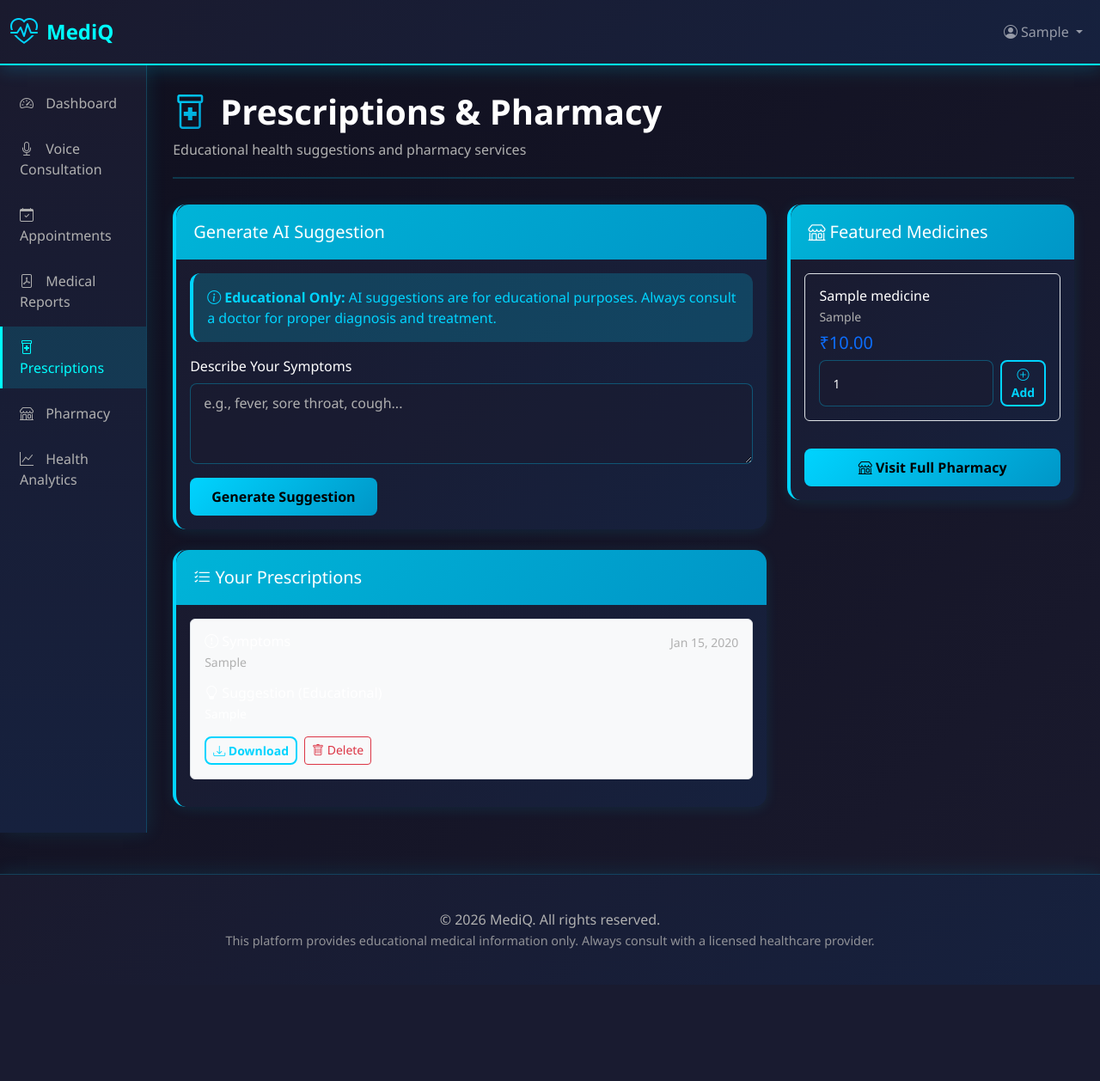
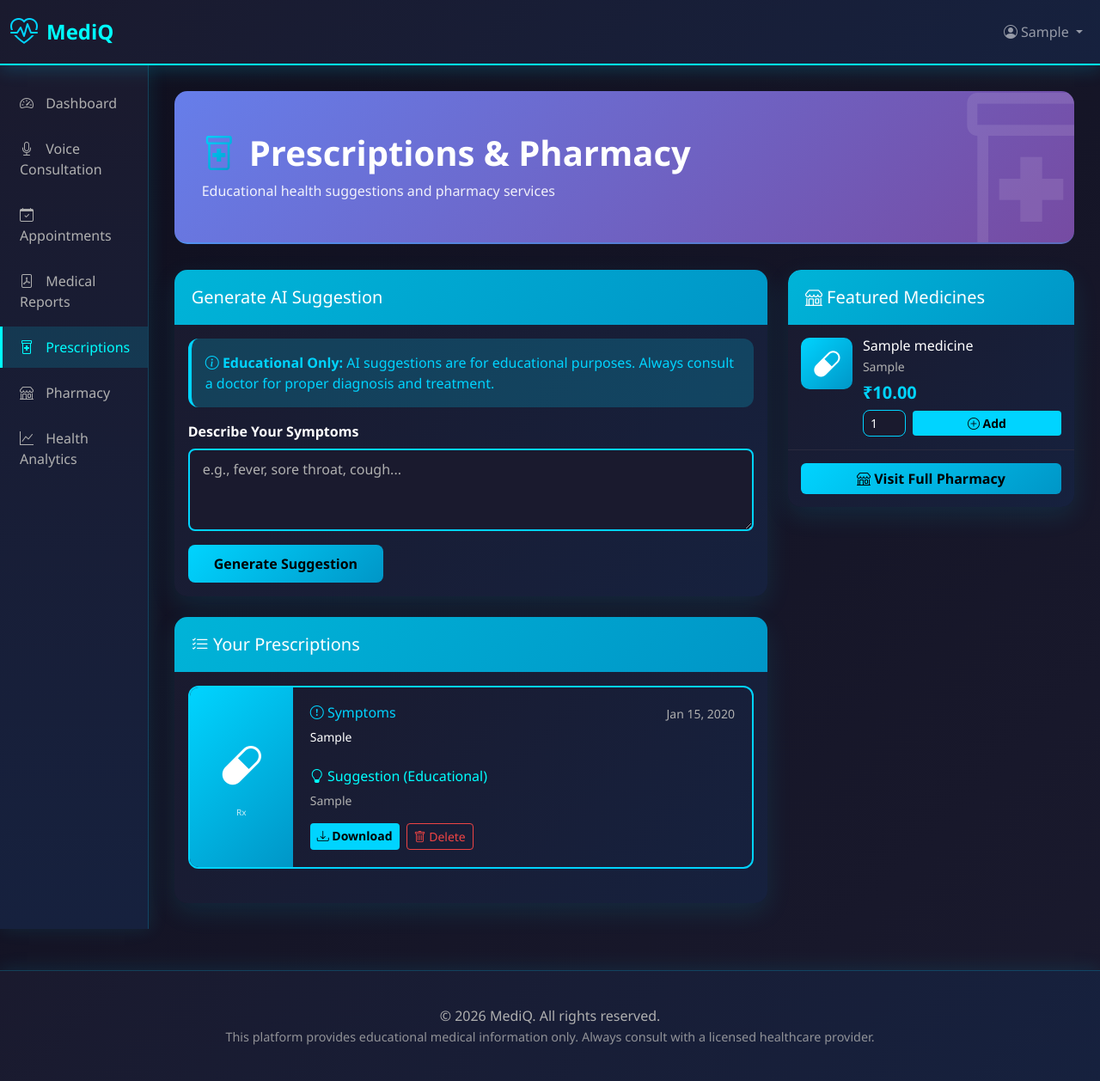
Before and after one commit to satyamp18/AI-MediQ, a Django app: page /prescriptions/ in a window 1280 px wide. Shown: the whole page at 86% size. Before the commit the page ends 1146 px from the top, so only its background shows below. Run offline with Django 5.2, Linux system fonts and the light colour scheme; a user stored in the database is signed in; tables that the repository leaves empty hold one stand-in row (values such as "Sample post").

Commit message:
feat: Add attractive images and enhanced styling to prescription section

```diff
--- a/templates/healthcare/prescriptions.html
+++ b/templates/healthcare/prescriptions.html
@@ -3,31 +3,35 @@
 {% block title %}Prescriptions - MediQ{% endblock %}
 
 {% block content %}
-<div class="page-header">
-    <h1>
+<div class="page-header" style="position: relative; background: linear-gradient(135deg, #667eea 0%, #764ba2 100%); padding: 3rem 2rem; border-radius: 15px; overflow: hidden;">
+    <div style="position: absolute; right: -50px; top: -50px; opacity: 0.1;">
+        <i class="bi bi-prescription2" style="font-size: 200px;"></i>
+    </div>
+    <h1 style="color: white; position: relative; z-index: 1;">
         <i class="bi bi-prescription2"></i>
         Prescriptions & Pharmacy
     </h1>
-    <p class="text-muted">Educational health suggestions and pharmacy services</p>
+    <p style="color: rgba(255,255,255,0.9); position: relative; z-index: 1;">Educational health suggestions and pharmacy services</p>
 </div>
 
 <div class="row">
     <div class="col-lg-8">
-        <div class="card mb-4">
-            <div class="card-header">
-                <h5 class="mb-0"><i class="bi bi-wand2"></i> Generate AI Suggestion</h5>
+        <!-- AI Suggestion Card with Icon -->
+        <div class="card mb-4" style="border: none; box-shadow: 0 10px 30px rgba(0, 212, 255, 0.1); border-radius: 15px;">
+            <div class="card-header" style="background: linear-gradient(135deg, #00d4ff 0%, #0096c7 100%); border: none; border-radius: 15px 15px 0 0;">
+                <h5 class="mb-0" style="color: white;"><i class="bi bi-wand2"></i> Generate AI Suggestion</h5>
             </div>
             <div class="card-body">
-                <div class="alert alert-info mb-3">
+                <div class="alert alert-info mb-3" style="background-color: #e3f2fd; border-left: 4px solid #00d4ff;">
                     <i class="bi bi-info-circle"></i> <strong>Educational Only:</strong> AI suggestions are for educational purposes. Always consult a doctor for proper diagnosis and treatment.
                 </div>
                 <form method="POST" action="">
                     {% csrf_token %}
                     <div class="mb-3">
-                        <label class="form-label">Describe Your Symptoms</label>
-                        <textarea class="form-control" name="symptoms" rows="3" placeholder="e.g., fever, sore throat, cough..." required></textarea>
+                        <label class="form-label" style="font-weight: 600; color: #ffffff;">Describe Your Symptoms</label>
+                        <textarea class="form-control" name="symptoms" rows="3" placeholder="e.g., fever, sore throat, cough..." required style="background-color: #1a1a2e; border: 2px solid #00d4ff; color: #ffffff;"></textarea>
                     </div>
-                    <button type="submit" class="btn btn-primary">
+                    <button type="submit" class="btn btn-primary" style="background: linear-gradient(135deg, #00d4ff 0%, #0096c7 100%); border: none; padding: 10px 30px; font-weight: 600;">
                         <i class="bi bi-sparkles"></i> Generate Suggestion
                     </button>
                 </form>
@@ -38,68 +42,100 @@
         <div class="alert alert-danger">{{ error }}</div>
         {% endif %}
 
-        <div class="card">
-            <div class="card-header">
-                <h5 class="mb-0"><i class="bi bi-list-check"></i> Your Prescriptions</h5>
+        <!-- Prescriptions List with Images -->
+        <div class="card" style="border: none; box-shadow: 0 10px 30px rgba(0, 212, 255, 0.1); border-radius: 15px;">
+            <div class="card-header" style="background: linear-gradient(135deg, #00d4ff 0%, #0096c7 100%); border: none; border-radius: 15px 15px 0 0;">
+                <h5 class="mb-0" style="color: white;"><i class="bi bi-list-check"></i> Your Prescriptions</h5>
             </div>
             <div class="card-body">
                 {% if prescriptions %}
                     {% for presc in prescriptions %}
-                    <div class="border rounded p-3 mb-3" style="background-color: #f8f9fa;">
-                        <div class="d-flex justify-content-between align-items-start mb-2">
-                            <div>
-                                <h6 class="mb-1"><i class="bi bi-exclamation-circle"></i> Symptoms</h6>
-                                <p class="small text-muted mb-2">{{ presc.symptoms }}</p>
+                    <div class="prescription-item mb-4" style="background: linear-gradient(135deg, #1a1a2e 0%, #16213e 100%); border: 2px solid #00d4ff; border-radius: 12px; overflow: hidden; display: flex; align-items: stretch;">
+                        <!-- Image Section -->
+                        <div style="width: 120px; min-width: 120px; background: linear-gradient(135deg, #00d4ff 0%, #0096c7 100%); display: flex; align-items: center; justify-content: center; flex-shrink: 0;">
+                            <div style="text-align: center; color: white;">
+                                <i class="bi bi-capsule" style="font-size: 48px; display: block; margin-bottom: 5px;"></i>
+                                <small style="font-size: 10px; opacity: 0.8;">Rx</small>
                             </div>
-                            <small class="text-muted">{{ presc.created_at|date:'M d, Y' }}</small>
+                        </div>
+
+                        <!-- Content Section -->
+                        <div style="flex: 1; padding: 20px;">
+                            <div class="d-flex justify-content-between align-items-start mb-3">
+                                <div style="flex: 1;">
+                                    <h6 style="color: #00d4ff; margin-bottom: 8px;"><i class="bi bi-exclamation-circle"></i> Symptoms</h6>
+                                    <p class="small" style="color: #ffffff; margin-bottom: 10px;">{{ presc.symptoms }}</p>
+                                </div>
+                                <small style="color: #b0b0b0; white-space: nowrap; margin-left: 15px;">{{ presc.created_at|date:'M d, Y' }}</small>
                             </div>
 
                             <div class="mb-3">
-                            <h6 class="mb-1"><i class="bi bi-lightbulb"></i> Suggestion (Educational)</h6>
-                            <p class="small">{{ presc.suggestion|truncatewords:50 }}</p>
+                                <h6 style="color: #00ffff; margin-bottom: 8px;"><i class="bi bi-lightbulb"></i> Suggestion (Educational)</h6>
+                                <p class="small" style="color: #b0b0b0;">{{ presc.suggestion|truncatewords:50 }}</p>
                             </div>
 
                             <div class="d-flex gap-2">
-                            <a href="{% url 'download_prescription' presc.id %}" class="btn btn-sm btn-outline-primary">
+                                <a href="{% url 'download_prescription' presc.id %}" class="btn btn-sm" style="background-color: #00d4ff; color: #000; border: none; font-weight: 600;">
                                     <i class="bi bi-download"></i> Download
                                 </a>
-                            <a href="{% url 'delete_prescription' presc.id %}" class="btn btn-sm btn-outline-danger" onclick="return confirm('Delete this prescription?')">
+                                <a href="{% url 'delete_prescription' presc.id %}" class="btn btn-sm btn-outline-danger" onclick="return confirm('Delete this prescription?')" style="border-color: #ef4444; color: #ef4444;">
                                     <i class="bi bi-trash"></i> Delete
                                 </a>
                             </div>
                         </div>
+                    </div>
                     {% endfor %}
                 {% else %}
-                <p class="text-muted text-center py-4">No prescriptions yet. Generate one above!</p>
+                <div style="text-align: center; padding: 60px 30px;">
+                    <i class="bi bi-file-medical" style="font-size: 60px; color: #00d4ff; opacity: 0.5; display: block; margin-bottom: 15px;"></i>
+                    <p style="color: #b0b0b0; font-size: 16px;">No prescriptions yet. Generate one above!</p>
+                </div>
                 {% endif %}
             </div>
         </div>
     </div>
 
     <div class="col-lg-4">
-        <div class="card">
-            <div class="card-header">
-                <h5 class="mb-0"><i class="bi bi-shop"></i> Featured Medicines</h5>
+        <!-- Featured Medicines Card -->
+        <div class="card" style="border: none; box-shadow: 0 10px 30px rgba(0, 212, 255, 0.1); border-radius: 15px; overflow: hidden; position: sticky; top: 20px;">
+            <div class="card-header" style="background: linear-gradient(135deg, #00d4ff 0%, #0096c7 100%); border: none;">
+                <h5 class="mb-0" style="color: white;"><i class="bi bi-shop"></i> Featured Medicines</h5>
             </div>
-            <div class="card-body">
+            <div class="card-body" style="padding: 0;">
                 {% for medicine in medicines %}
-                <div class="mb-3 p-3 border rounded">
-                    <h6 class="mb-1">{{ medicine.name }}</h6>
-                    <small class="text-muted d-block">{{ medicine.dosage }}</small>
-                    <h5 class="text-primary mt-2">₹{{ medicine.price }}</h5>
-                    <div class="d-flex gap-2 mt-2">
-                        <input type="number" class="form-control form-control-sm" value="1" min="1" max="10" id="qty_{{ medicine.id }}">
-                        <button class="btn btn-sm btn-outline-primary flex-grow-1" onclick="addToCart({{ medicine.id }})">
+                <div class="medicine-item mb-0" style="border-bottom: 1px solid #2a2a3e; padding: 15px; display: flex; gap: 12px; transition: all 0.3s ease;">
+                    <!-- Medicine Icon -->
+                    <div style="width: 60px; height: 60px; background: linear-gradient(135deg, #00d4ff 0%, #0096c7 100%); border-radius: 10px; display: flex; align-items: center; justify-content: center; flex-shrink: 0;">
+                        <i class="bi bi-capsule" style="font-size: 32px; color: white;"></i>
+                    </div>
+
+                    <!-- Medicine Info -->
+                    <div style="flex: 1;">
+                        <h6 style="color: #ffffff; margin-bottom: 4px;">{{ medicine.name }}</h6>
+                        <small style="color: #b0b0b0; display: block; margin-bottom: 8px;">{{ medicine.dosage }}</small>
+                        <h5 style="color: #00d4ff; margin-bottom: 8px; font-weight: 700;">₹{{ medicine.price }}</h5>
+                        <div class="d-flex gap-2 mt-2" style="align-items: center;">
+                            <input type="number" class="form-control form-control-sm" value="1" min="1" max="10" id="qty_{{ medicine.id }}" style="background-color: #1a1a2e; border: 1px solid #00d4ff; color: #ffffff; width: 50px; padding: 4px 8px;">
+                            <button class="btn btn-sm flex-grow-1" onclick="addToCart({{ medicine.id }})" style="background-color: #00d4ff; color: #000; border: none; font-weight: 600; padding: 4px 8px;">
                                 <i class="bi bi-plus-circle"></i> Add
                             </button>
                         </div>
                     </div>
+                </div>
                 {% empty %}
-                <p class="text-muted text-center">No medicines available</p>
+                <div style="text-align: center; padding: 40px 20px; color: #b0b0b0;">
+                    <i class="bi bi-inbox" style="font-size: 40px; opacity: 0.5; display: block; margin-bottom: 10px;"></i>
+                    <p>No medicines available</p>
+                </div>
                 {% endfor %}
-                <a href="{% url 'pharmacy' %}" class="btn btn-primary w-100 mt-3">
+                <div style="padding: 15px;">
+                    <a href="{% url 'pharmacy' %}" class="btn w-100" style="background: linear-gradient(135deg, #00d4ff 0%, #0096c7 100%); border: none; color: #000; font-weight: 600;">
                         <i class="bi bi-shop"></i> Visit Full Pharmacy
                     </a>
+                </div>
+            </div>
+        </div>
+    </div>
 </div>
         </div>
     </div>
```
Lines whose indentation alone changed are shown as unchanged.
